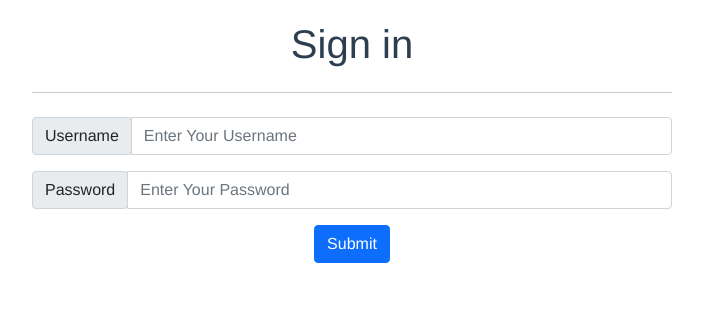
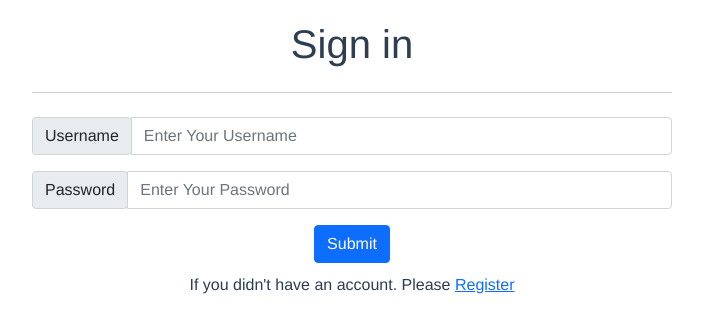
Before and after one commit to lebrancconvas/Gaming-Soup, a Vue app in the folder client/: page /signin in a window 1280 px wide. Shown: the top 332 px of the page, without its empty margins (288-991 px from the left). Built offline with nearby package versions, Linux system fonts and the light colour scheme.

Commit message:
:art: Add Register Link in Signin Page.

```diff
--- a/client/src/views/Signin.vue
+++ b/client/src/views/Signin.vue
@@ -32,6 +32,9 @@
             </div>
             <input type="submit" @click="clicksubmit" class="btn btn-primary" value="Submit" />
         </form>
+        <div id="unregistermsg">
+            If you didn't have an account. Please <router-link to="/register">Register</router-link>
+        </div>
         </div>
 </template>
 
@@ -43,7 +46,7 @@ export default {
         let usernamedata = ref("")
         let passworddata = ref("")
         let clicksubmit = () => {
-            if(usernamedata.value !== "" && passworddata.value){
+            if(usernamedata.value !== "" && passworddata.value !== ""){
                 alert(`Username: ${usernamedata.value}\nPassword: ${passworddata.value}`)
             } else {
                 alert("Please Enter Your Username and/or Your Password.")
@@ -66,4 +69,7 @@ hr {
     width: 50%;
     margin: 0 auto;
 }
+#unregistermsg {
+    margin: 10px 0px 0px 0px;
+}
 </style>
```
